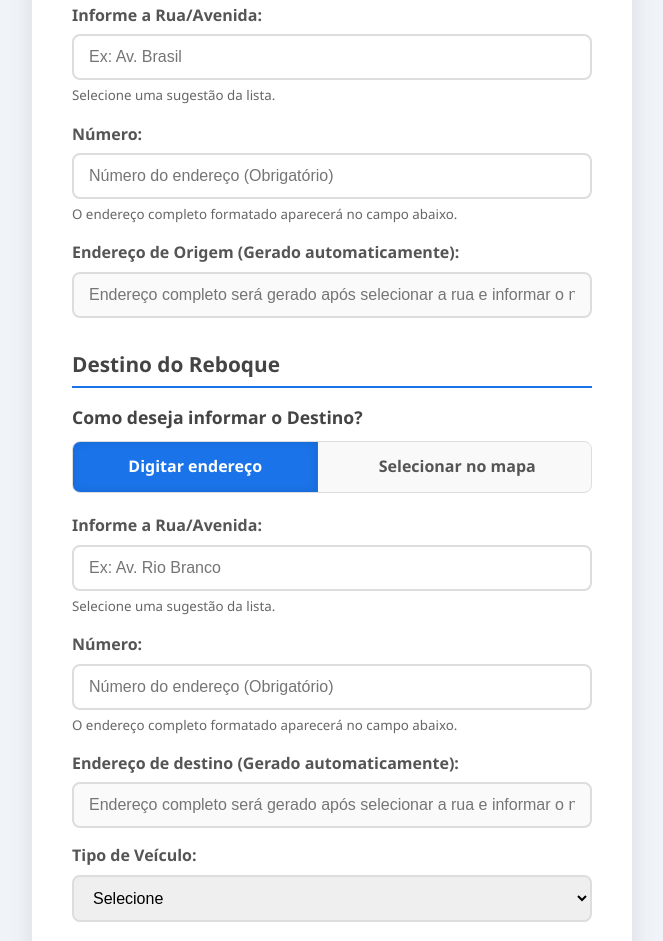
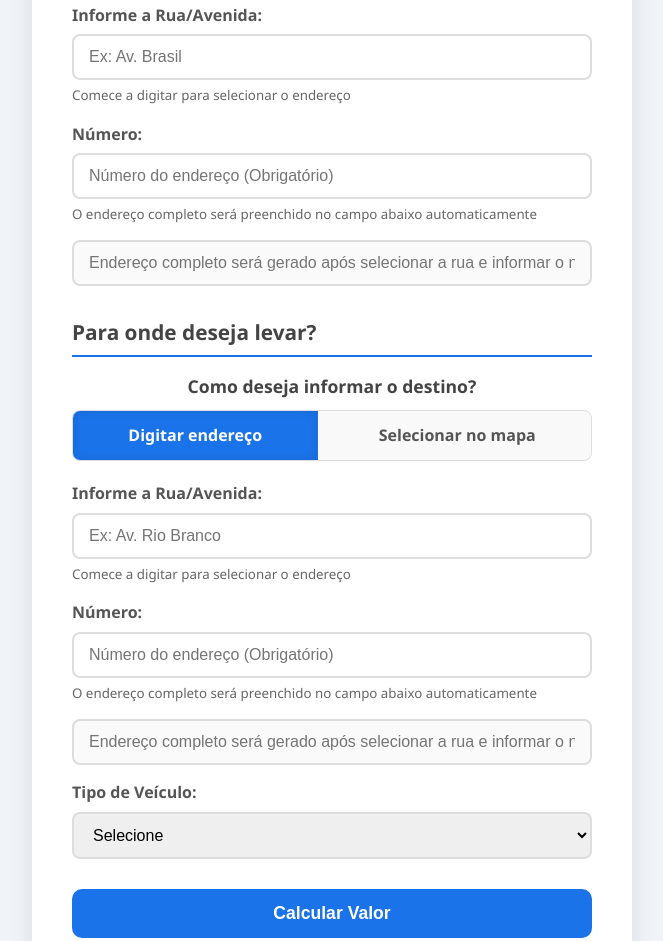
Before and after one commit to NatanaelOCosta/reboqueWebApp, a plain HTML site: page index.html in a window 1280 px wide. Shown: the part 333-1274 px from the top of the page, without its empty margins (308-971 px from the left). Drawn offline with Linux system fonts and the light colour scheme; some packages are replaced by stand-ins of ours.

Commit message:
Update index.html

```diff
--- a/index.html
+++ b/index.html
@@ -117,6 +117,7 @@
             margin-bottom: 10px;
             color: #444;
             font-weight: bold;
+            text-align: center;
         }
 
         .radio-group {
@@ -1028,7 +1029,7 @@
                     map.setZoom(14);
                 }
 
-                document.getElementById("map-status").textContent = `Modo Ativo: CLIQUE no mapa para definir o ponto de DESTINO.`;
+                document.getElementById("map-status").textContent = `Clique no mapa para definir o local de destino.`;
                 if (destinationMarker) destinationMarker.setVisible(true);
 
                 mapSection.scrollIntoView({ behavior: 'smooth', block: 'center' });
@@ -1200,12 +1201,12 @@
                     <label for="input-endereco-origem">Informe a Rua/Avenida:</label>
                     <!-- O valor permanecerá aqui após a seleção -->
                     <input type="text" id="input-endereco-origem" placeholder="Ex: Av. Brasil" />
-                    <small style="color: #666; margin-top: 5px;">Selecione uma sugestão da lista.</small>
+                    <small style="color: #666; margin-top: 5px;">Comece a digitar para selecionar o endereço</small>
                 </div>
                 <div class="form-group">
                     <label for="numero-origem-auto">Número:</label>
                     <input type="number" id="numero-origem-auto" placeholder="Número do endereço (Obrigatório)" required />
-                    <small style="color: #666; margin-top: 5px;">O endereço completo formatado aparecerá no campo abaixo.</small>
+                    <small style="color: #666; margin-top: 5px;">O endereço completo será preenchido no campo abaixo automaticamente</small>
                 </div>
             </div>
 
@@ -1214,23 +1215,23 @@
 
             <!-- CAMPO DE ENDEREÇO RESULTANTE (comum aos métodos) -->
             <div class="form-group">
-                <label for="origem">Endereço de Origem (Gerado automaticamente):</label>
+                <!-- <label for="origem">Endereço de Origem (Gerado automaticamente):</label> -->
                 <!-- Este campo agora mostra a formatação correta e sem o sufixo (CONFIRMADO) -->
                 <input disabled type="text" id="origem" placeholder="Endereço completo será gerado após selecionar a rua e informar o número." autocomplete="street-address" />
             </div>
         </section>
 
         <section class="section destino-section">
-            <h2>Destino do Reboque</h2>
+            <h2>Para onde deseja levar?</h2>
 
             <div class="input-toggle">
-                <label>Como deseja informar o Destino?</label>
+                <label>Como deseja informar o destino?</label>
                 <div class="radio-group">
                     <input type="radio" id="choice-dest-auto" name="destination-choice" value="auto" checked>
                     <label for="choice-dest-auto">Digitar endereço</label>
 
                     <input type="radio" id="choice-dest-map" name="destination-choice" value="map">
-                    <label for="choice-dest-map">Selecionar no mapa</label> <!-- AJUSTADO para consistência -->
+                    <label for="choice-dest-map">Selecionar no mapa</label>
                 </div>
             </div>
 
@@ -1239,12 +1240,12 @@
                 <div class="form-group">
                     <label for="input-endereco-destino">Informe a Rua/Avenida:</label>
                     <input type="text" id="input-endereco-destino" placeholder="Ex: Av. Rio Branco" />
-                    <small style="color: #666; margin-top: 5px;">Selecione uma sugestão da lista.</small>
+                    <small style="color: #666; margin-top: 5px;">Comece a digitar para selecionar o endereço</small>
                 </div>
                 <div class="form-group">
                     <label for="numero-destino-auto">Número:</label>
                     <input type="number" id="numero-destino-auto" placeholder="Número do endereço (Obrigatório)" required />
-                    <small style="color: #666; margin-top: 5px;">O endereço completo formatado aparecerá no campo abaixo.</small>
+                    <small style="color: #666; margin-top: 5px;">O endereço completo será preenchido no campo abaixo automaticamente</small>
                 </div>
             </div>
 
@@ -1252,7 +1253,7 @@
             <div id="destination-map-placeholder"></div>
 
             <div class="form-group" style="margin-top: 15px;">
-                <label for="destino">Endereço de destino (Gerado automaticamente):</label>
+                <!-- <label for="destino">Endereço de destino (Gerado automaticamente):</label> -->
                 <!-- Este campo agora mostra a formatação correta e sem o sufixo (CONFIRMADO) -->
                 <input disabled type="text" id="destino" placeholder="Endereço completo será gerado após selecionar a rua e informar o número." autocomplete="address-line1" />
             </div>
@@ -1285,7 +1286,7 @@
         <section id="map-interaction-section" class="section" style="display: none;">
             <div id="map-canvas"></div> <!-- O mapa aparece primeiro -->
             <div class="map-controls">
-                 <p id="map-status" class="map-status">Clique no mapa para definir o ponto.</p>
+                 <p id="map-status" class="map-status">Clique no mapa para definir o local</p>
                  <button id="btn-confirmar-mapa" type="button">Confirmar Localização</button>
             </div>
         </section>
```
